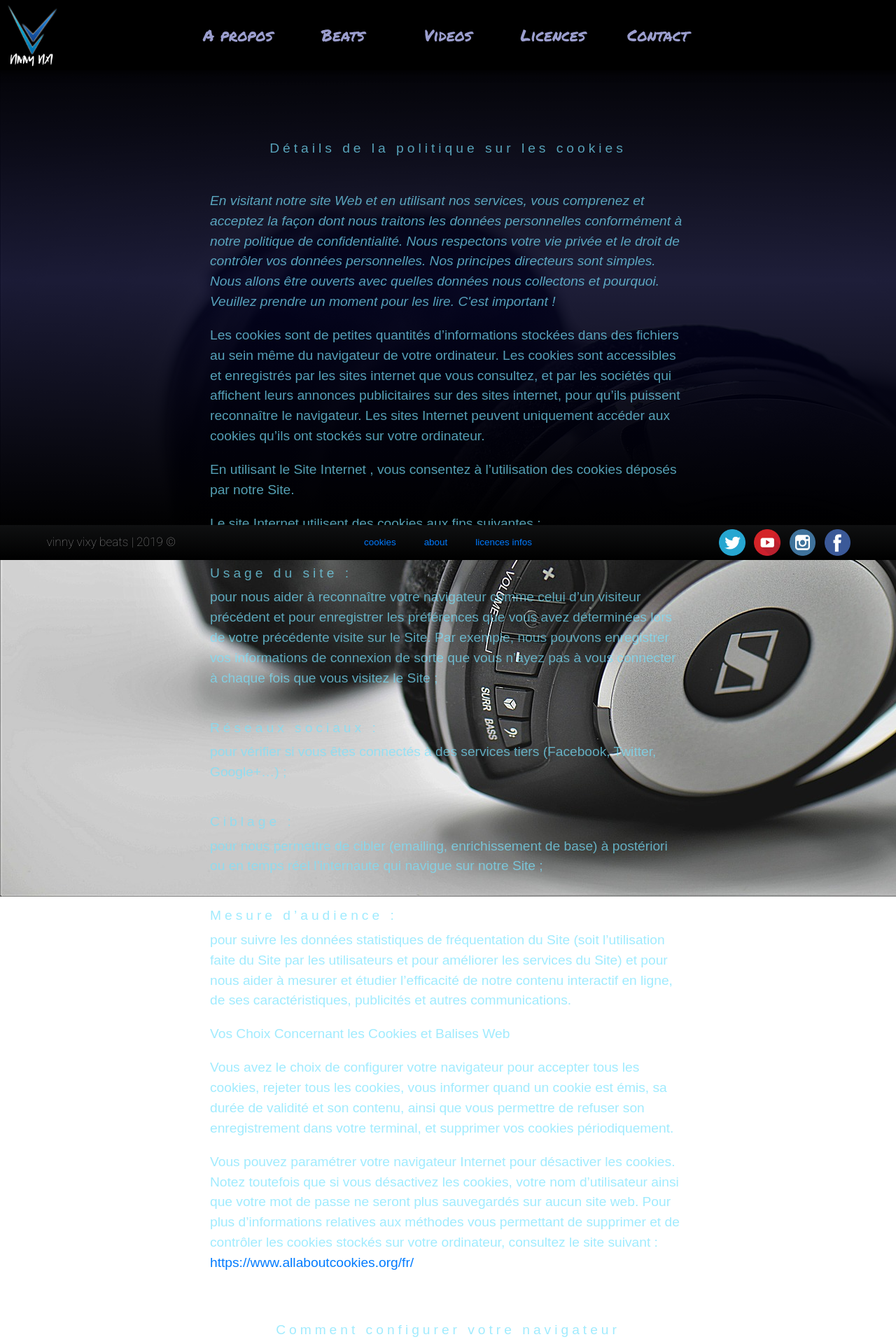
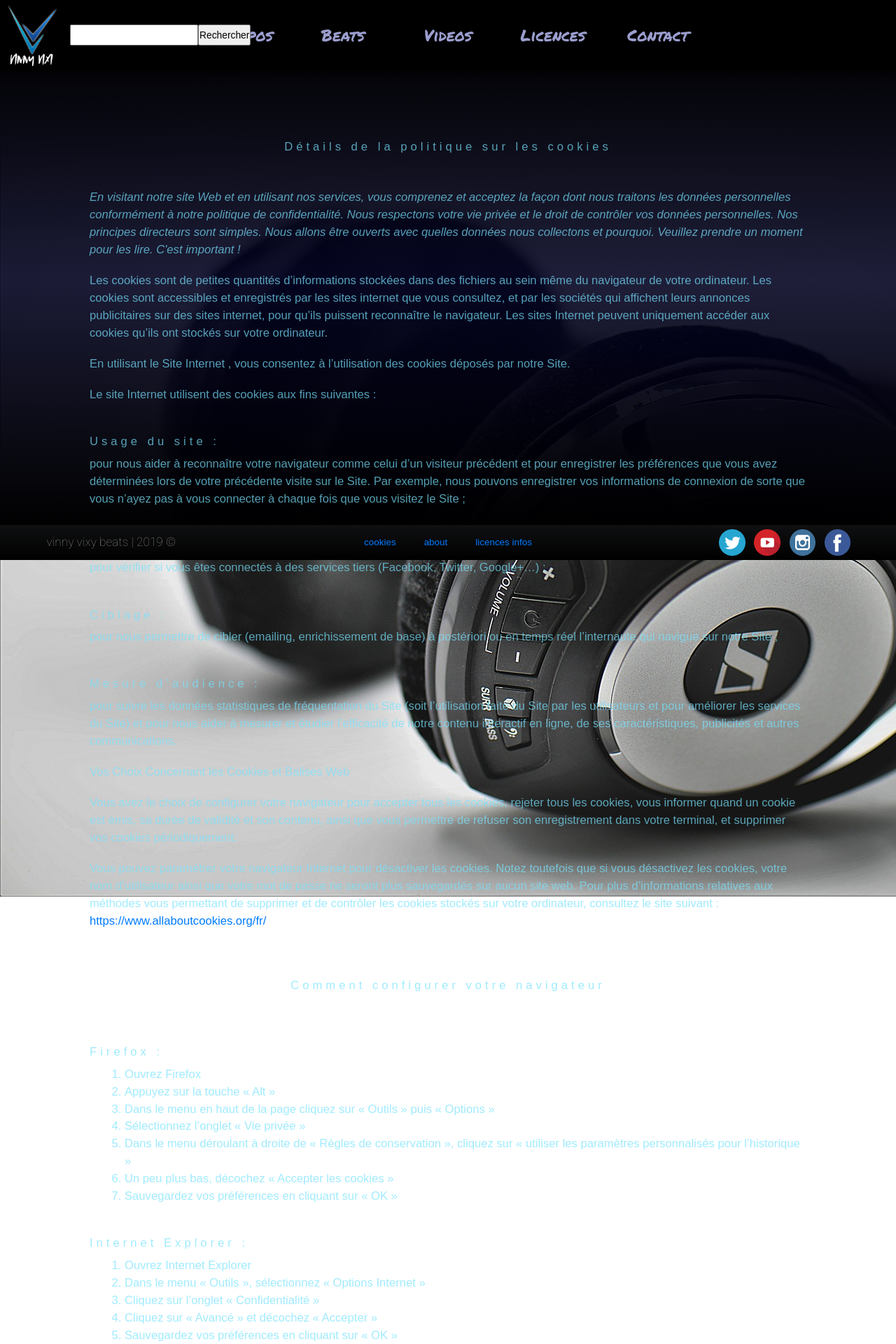
Before and after one commit to K4gur0/vinny-vixi, a PHP site: page /info-cookies.php in a window 1280 px wide. Shown: the top 1920 px of the page at 70% size. Run offline with PHP 8.4, Linux system fonts and the light colour scheme; data that the repository does not hold is empty; some libraries are stand-ins or nearby versions.

Commit message:
add search v1.0

```diff
--- a/includes/header.php
+++ b/includes/header.php
@@ -8,8 +8,15 @@
 <header>
 
 
+
 <nav class="navbar navbar-expand-lg navbar-dark bg-dark d-flex justify-content-end">
   <a class="navbar-brand" id="logo" href="index.php"><img src="assets/images/logo_vinny_letra_2.png" alt="logo vinny prods" title="logo vinny vixi"></a>
+
+    <form id="search" method="post" action="includes/recherche.php">
+        <input type="text" name="keywords">
+        <input type="submit" value="Rechercher">
+    </form>
+
   <button class="navbar-toggler" type="button" data-toggle="collapse" data-target="#navbarNav" aria-controls="navbarNav" aria-expanded="false" aria-label="Toggle navigation">
     <span class="navbar-toggler-icon"></span>
   </button>
@@ -202,5 +209,22 @@
     }
 
 
+    form#search
+    {
+        left: 100px;
+        display: flex;
+        justify-content: center;
+        align-items: center;
+        position: absolute;
+        font-family: sans-serif;
+        font-size: 0.6em;
+        height: 30px;
+    }
+    form#search *
+    {
+        color: black;
+        height: 100%;
+    }
+
 
 </style>
--- a/info-cookies.php
+++ b/info-cookies.php
@@ -138,7 +138,7 @@ Vous pouvez paramétrer votre navigateur Internet pour désactiver les cookies.
     {
         padding-top:150px;
         padding-bottom:200px;
-        margin: 0 300px;
+        margin: 0 10%;
         display: flex;
         justify-content: center;
         flex-direction: column;
@@ -146,7 +146,7 @@ Vous pouvez paramétrer votre navigateur Internet pour désactiver les cookies.
     section#cookie *
     {
         font-family: sans-serif;
-        font-size: 1rem;
+        font-size: 1.3vw;
     }
 
     section#cookie h2
```
Also changed, not shown: includes/recherche.php (added, +73 -0 lines), assets/icons/arrowl.png (deleted), assets/icons/arrowr.png (deleted).
